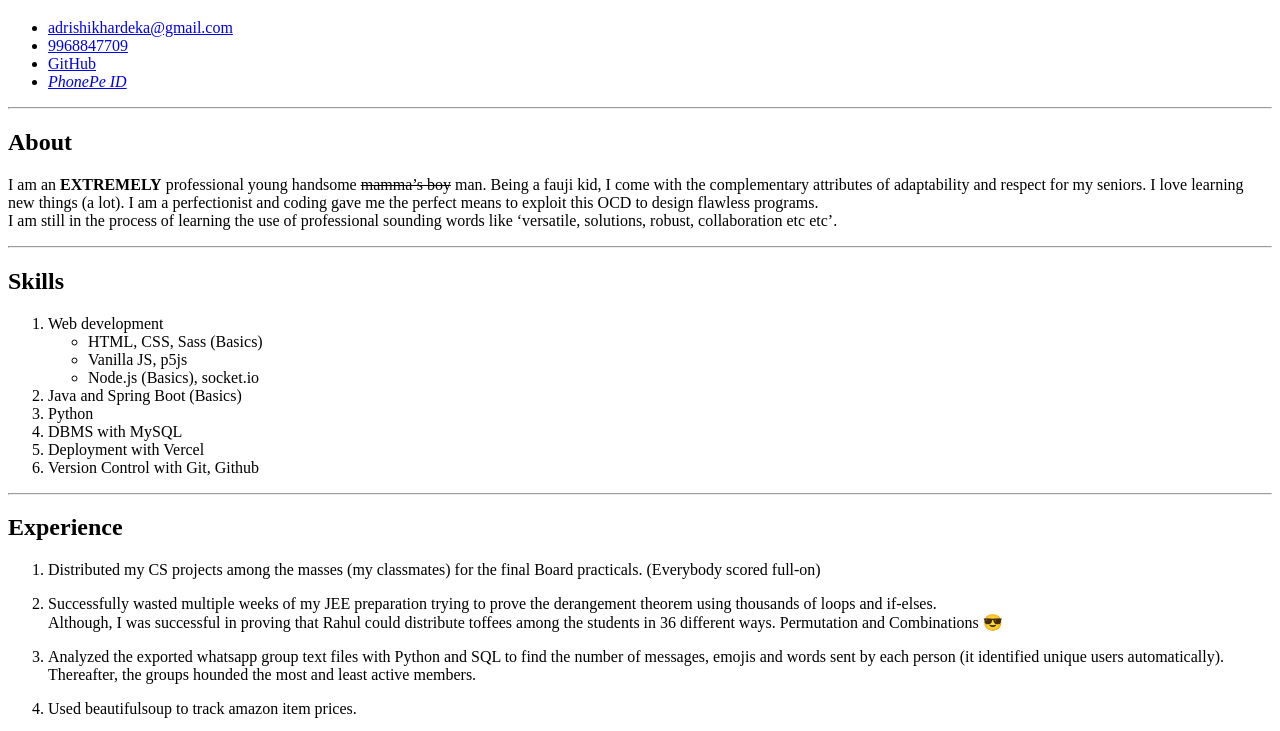
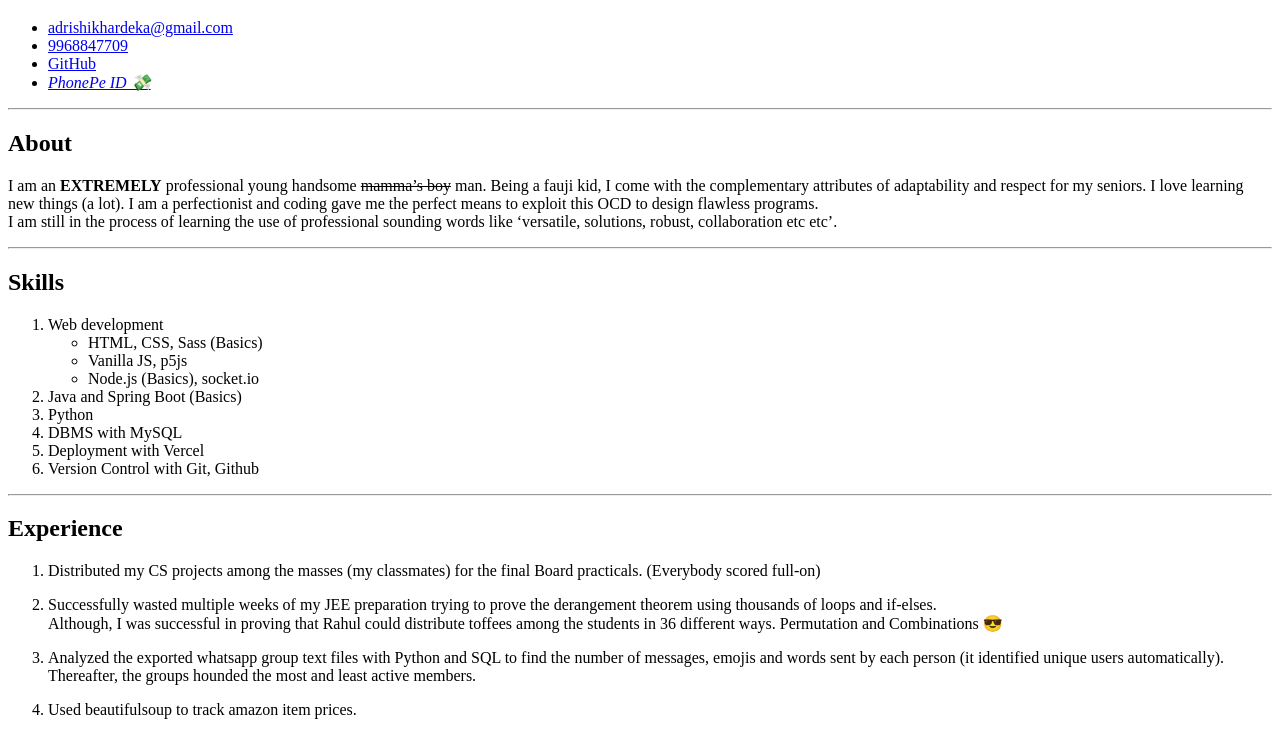
Before and after one commit to Adrishikhar/resume-html, a plain HTML site: page index.html in a window 1280 px wide. Shown: the part 61-792 px from the top of the page. Drawn offline with Linux system fonts and the light colour scheme.

Commit message:
added an emoji to index.html

```diff
--- a/index.html
+++ b/index.html
@@ -13,7 +13,7 @@
 				<li><a href="#">9968847709</a></li>
 				<li><a href="#">GitHub</a></li>
 				<li>
-					<a href="#"><em>PhonePe ID</em></a>
+					<a href="#"><em>PhonePe ID 💸</em></a>
 				</li>
 			</ul>
 		</header>
```
